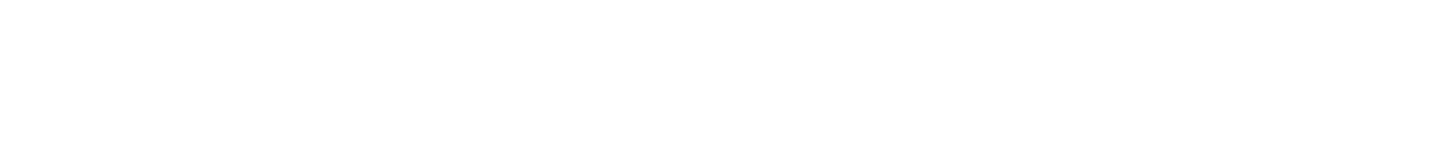
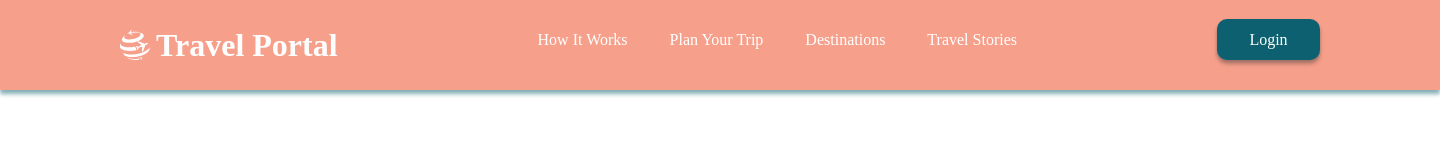
Before and after one commit to AlexGorSer/RS-PRESCHOOL2022Q2, a plain HTML site: page travel/index.html in a window 1280 px wide. Shown: the whole page, 1440 px wide, since content can reach past the window. Drawn offline with Linux system fonts and the light colour scheme.

Commit message:
feat:add header

```diff
--- a/travel/css/style.css
+++ b/travel/css/style.css
@@ -0,0 +1,82 @@
+html {
+    font-size: 10px;
+}
+
+.wrapper {
+    width: 1440px;
+    margin: 0px auto;
+}
+
+.header__conteiner {
+    display: flex;
+    height: 90px;
+    justify-content: space-between;
+    background: rgba(242, 120, 92, 0.7);
+    box-shadow: 0px 4px 4px rgba(13, 96, 111, 0.5);
+}
+
+.header__logo {
+    display: flex;
+    align-items: center;
+    gap: 0.6rem;
+    margin-left: 12rem;
+}
+
+.logo__img {
+    width: 3rem;
+    height: 3rem;
+}
+
+.logo__name {
+    font-family: 'Magra';
+    font-style: normal;
+    font-weight: 600;
+    font-size: 3.2rem;
+    line-height: 3.9rem;
+
+    color: #FFFFFF;
+}
+
+.header__navigation {
+    margin: 2.9rem 0px 4rem 0px;
+}
+
+.navigation__menu {
+    display: flex;
+    justify-content: space-between;
+    gap: 4.2rem;
+    padding: 0rem;
+    margin: 0rem;
+
+    font-family: 'Red Hat Text';
+    font-style: normal;
+    font-weight: 500;
+    font-size: 1.6rem;
+    line-height: 2.1rem;
+    list-style-type: none;
+
+    color: #FFFFFF;
+}
+
+.header__button {
+    display: flex;
+    align-items: center;
+    justify-content: center;
+    width: 10.3rem;
+    height: 4.1rem;
+    margin: 1.9rem 12rem 3rem 0px;
+
+    background: #0D606F;
+    box-shadow: 0px 4px 4px rgba(0, 0, 0, 0.25), 0px 2px 3px rgba(13, 96, 111, 0.16);
+    border-radius: 10px;
+}
+
+.button__login {
+    font-family: 'Red Hat Text';
+    font-style: normal;
+    font-weight: 500;
+    font-size: 1.6rem;
+    line-height: 2.1rem;
+
+    color: #FFFFFF;
+}
--- a/travel/index.html
+++ b/travel/index.html
@@ -9,5 +9,29 @@
     <title>Travel</title>
 </head>
 <body>
+	<header class="header">
+		<div class="wrapper">
+			<div class="header__conteiner">
+				<div class="header__logo">
+					<img class="logo__img" src="./assets/icons/Vector.svg" alt="travel logo">
+					<h1 class="logo__name">Travel Portal</h1>
+				</div>
+				<div class="header__navigation">
+					<nav>
+						<ul class="navigation__menu">
+							<li>How It Works</li>
+							<li>Plan Your Trip</li>
+							<li>Destinations</li>
+							<li>Travel Stories</li>
+						</ul>
+					</nav>
+				</div>
+				<div class="header__button">
+					<div class="button__login">Login</div>
+				</div>
+			</div>
+
+		</div>
+	</header>
 </body>
 </html>
```
Also changed, not shown: travel/assets/icons/Vector.svg (added).
